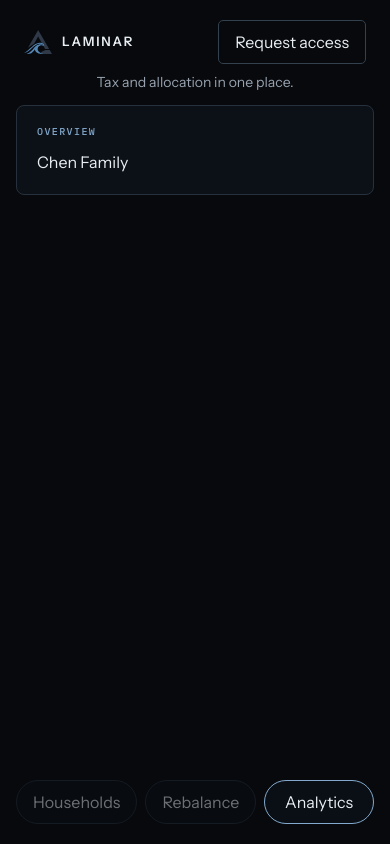
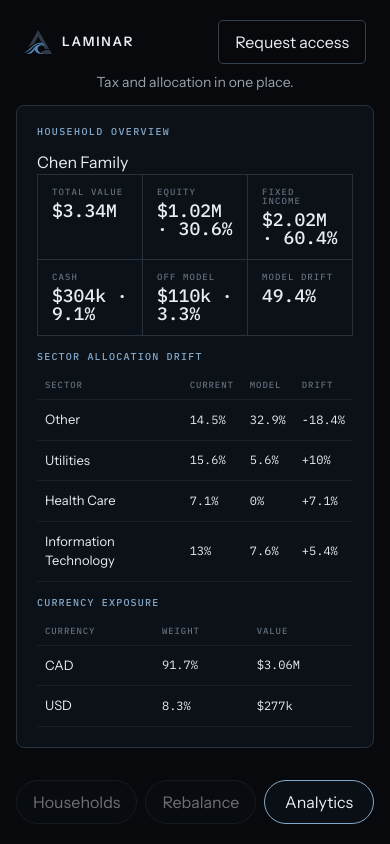
Before and after one commit to zfolan/laminarcorp-static-website, a React (Vite) app: page / in a window 390 px wide. Both pictures are taken after a click on the button "Analytics". Built offline with nearby package versions, Linux system fonts and the light colour scheme.

Commit message:
feat(ui): expand analytics dashboard with financial metrics
- Add currency and sector drift data tables
- Implement money and percentage formatting utilities
- Add responsive grid layout for analytics panels
- Update tests for household overview rendering

```diff
--- a/src/components/stage/scenes/AnalyticsFrame.tsx
+++ b/src/components/stage/scenes/AnalyticsFrame.tsx
@@ -1,8 +1,93 @@
 import { stageBook } from '../../../data/stageBook'
 
-export const AnalyticsFrame = () => (
-  <div className="scene-frame">
-    <p className="scene-frame__title">Overview</p>
-    <p>{stageBook.analytics.household}</p>
-  </div>
-)
+const money = (value: number) =>
+  value >= 1_000_000 ? `$${(value / 1_000_000).toFixed(2).replace(/\.00$/, '')}M` : `$${Math.round(value / 1000)}k`
+
+const pct = (value: number) => `${(value * 100).toFixed(1).replace(/\.0$/, '')}%`
+
+const signedPct = (value: number) => `${value >= 0 ? '+' : ''}${pct(value)}`
+
+export const AnalyticsFrame = () => {
+  const { household, total, sleeves, drift, sectors, currency } = stageBook.analytics
+  return (
+    <div className="scene-frame">
+      <p className="scene-frame__title">Household Overview</p>
+      <p className="scene-household-name">{household}</p>
+      <div className="scene-strip">
+        <div>
+          <span>Total value</span>
+          <strong>{money(total)}</strong>
+        </div>
+        <div>
+          <span>Equity</span>
+          <strong>{money(sleeves.equity.value)} · {pct(sleeves.equity.weight)}</strong>
+        </div>
+        <div>
+          <span>Fixed income</span>
+          <strong>{money(sleeves.fixedIncome.value)} · {pct(sleeves.fixedIncome.weight)}</strong>
+        </div>
+        <div>
+          <span>Cash</span>
+          <strong>{money(sleeves.cash.value)} · {pct(sleeves.cash.weight)}</strong>
+        </div>
+        <div>
+          <span>Off model</span>
+          <strong>{money(sleeves.offModel.value)} · {pct(sleeves.offModel.weight)}</strong>
+        </div>
+        <div>
+          <span>Model drift</span>
+          <strong>{pct(drift)}</strong>
+        </div>
+      </div>
+      <div className="scene-panels">
+        <section>
+          <p className="scene-account__type">Sector allocation drift</p>
+          <table className="scene-table">
+            <thead>
+              <tr>
+                <th>Sector</th>
+                <th>Current</th>
+                <th>Model</th>
+                <th>Drift</th>
+              </tr>
+            </thead>
+            <tbody>
+              {sectors.map((sector) => (
+                <tr key={sector.name}>
+                  <td>{sector.name}</td>
+                  <td>{pct(sector.current)}</td>
+                  <td>{pct(sector.model)}</td>
+                  <td>{signedPct(sector.drift)}</td>
+                </tr>
+              ))}
+            </tbody>
+          </table>
+        </section>
+        <section>
+          <p className="scene-account__type">Currency exposure</p>
+          <table className="scene-table">
+            <thead>
+              <tr>
+                <th>Currency</th>
+                <th>Weight</th>
+                <th>Value</th>
+              </tr>
+            </thead>
+            <tbody>
+              <tr>
+                <td>CAD</td>
+                <td>{pct(currency.cad)}</td>
+                <td>{money(currency.cadValue)}</td>
+              </tr>
+              <tr>
+                <td>USD</td>
+                <td>{pct(currency.usd)}</td>
+                <td>{money(currency.usdValue)}</td>
+              </tr>
+            </tbody>
+          </table>
+        </section>
+      </div>
+    </div>
+  )
+}
--- a/src/index.css
+++ b/src/index.css
@@ -556,6 +556,17 @@ button { color: inherit; }
   letter-spacing: 0.12em;
   text-transform: uppercase;
 }
+.scene-panels {
+  display: grid;
+  grid-template-columns: 1.3fr 0.9fr;
+  gap: 16px;
+}
+.scene-strip {
+  grid-template-columns: repeat(3, 1fr);
+}
+@media (max-width: 767px) {
+  .scene-panels { grid-template-columns: 1fr; }
+}
 @media (max-width: 767px) {
   .stage-nodes { inset: auto 16px 20px; display: flex; gap: 8px; }
   .stage-node { position: static; flex: 1; }
```
Also changed, not shown: 1 other file (tests, documents, lock files or other folders).
